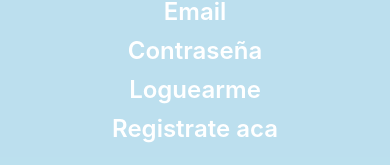
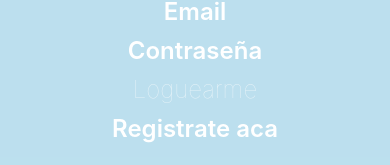
Before and after one commit to priscillaarslan/Proyectoprog3reactnative, a React Native app in the folder proyectoProg3/: screen /Login in a window 390 px wide. Shown: the part 352-517 px from the top of the page. Built offline with nearby package versions, Linux system fonts and the light colour scheme; no server answers.

Commit message:
arreglo comentarios y card

```diff
--- a/proyectoProg3/src/components/Card.js
+++ b/proyectoProg3/src/components/Card.js
@@ -106,11 +106,13 @@ class Card extends Component {
 
                 <Text>Descripcion del posteo: {this.props.data.data.Descripcion}</Text>
 
-               <Text>Ultimos cuatro comentarios</Text>
+               <Text>Ultimos comentarios</Text>
+               {this.props.data.data.Comentarios.length==0?<Text>No existen comentarios para este posteo</Text>:
                 <FlatList data={this.props.data.data.Comentarios.slice(-4)} keyExtractor={(data)=>data.createdAt} renderItem={({item})=>  <Text>autor:{item.autor} texto del mensaje: {item.textoComentario}</Text> }
-                    >
+                >
 
-            </FlatList>
+        </FlatList>   }
+
                 <TouchableOpacity onPress={() => this.props.navigation.navigate('Comment',{id:this.props.data.id})}>  {/*hacemos esto para que me traiga los comentarios de un solo posteo*/}
                                     <Text>Ver todos los comentarios</Text>
                 </TouchableOpacity>
--- a/proyectoProg3/src/screens/Comment.js
+++ b/proyectoProg3/src/screens/Comment.js
@@ -1,5 +1,5 @@
 import React, { Component } from 'react';
-import { View, Text, FlatList,TextInput, StyleSheet, TouchableOpacity,Modal} from 'react-native';
+import { View, Text, FlatList,TextInput, StyleSheet, TouchableOpacity,Modal, LogBox} from 'react-native';
 import {auth, db} from '../firebase/config';
 import firebase from 'firebase';
 import "firebase/firestore";
@@ -18,9 +18,9 @@ class Comment extends Component {
     }
     componentDidMount(){
         db.collection("posteos").doc(this.props.route.params.id).onSnapshot((docs) => {
-            console.log(docs)
+
             this.setState({
-                comentarios:docs.data().Comentarios
+                comentarios:docs.data().Comentarios.sort((a, b) => a.createdAt - b.createdAt).reverse()
 
             })
         })
@@ -62,7 +62,7 @@ class Comment extends Component {
 <Text>Aun no hay comentarios</Text>
                     </View>
                    :
-                     <FlatList data={this.state.comentarios} keyExtractor={(data)=>data.createdAt} renderItem={({item})=>  <Text>autor:{item.autor} texto del mensaje: {item.textoComentario}</Text> }
+                     <FlatList style={styles.boxComentarios} data={this.state.comentarios} keyExtractor={(data)=>data.createdAt} renderItem={({item})=>  <Text>autor:{item.autor} texto del mensaje: {item.textoComentario}</Text> }
                     >
 
             </FlatList>
@@ -103,6 +103,10 @@ const styles = StyleSheet.create({
         backgroundColor: 'rgba(135, 206, 235, 0.5)',
         flex:1,
 
+    },
+    boxComentarios:{
+     maxHeight: 150,
+
     }
 
 
--- a/proyectoProg3/src/screens/Login.js
+++ b/proyectoProg3/src/screens/Login.js
@@ -58,10 +58,10 @@ class Login extends Component {
            {
             this.state.email == '' || this.state.contraseña == '' ?
            < TouchableOpacity>
-             <Text style={styles.texto3}> Loguearme </Text>
+             <Text style={styles.texto3Desactivado}> Loguearme </Text>
            </TouchableOpacity >:
               <  TouchableOpacity  onPress={()=>this.loguear(this.state.email,this.state.contraseña)}>
-              <Text > Loguearme </Text>
+              <Text style={styles.texto3}> Loguearme </Text>
             </TouchableOpacity>
            }
 <Text style={styles.texto4}  onPress={() => this.props.navigation.navigate("Registro")}> Registrate aca </Text>
@@ -108,6 +108,13 @@ const styles = StyleSheet.create({
         textAlign: 'center',
         marginTop: 10
     },
+    texto3Desactivado:{
+        fontWeight: 100,
+        color: 'rgba(255,255,255,0.6)',
+        fontSize: 24,
+        textAlign: 'center',
+        marginTop: 10
+    },
     texto4:{
         fontWeight: 600,
         color: 'rgb(255,255,255)',
--- a/proyectoProg3/src/screens/Profile.js
+++ b/proyectoProg3/src/screens/Profile.js
@@ -47,10 +47,11 @@ class Profile extends Component {
 
     }
     eliminarPerfil(){
+         db.collection('users').doc(this.state.usuario[0].id).delete()
+      .then(()=>{
         auth.currentUser.delete()
-        .then(()=> {
-            db.collection('users').doc(this.state.usuario.id).delete()
-        })
+      })
+
         .then(()=> {
             this.props.navigation.navigate('Registro')
         })
--- a/proyectoProg3/src/screens/Registro.js
+++ b/proyectoProg3/src/screens/Registro.js
@@ -162,7 +162,7 @@ texto5:{
     marginTop: 10
 },
 texto6:{
-    fontWeight: 600,
+    fontWeight: 100,
     color: 'black',
     fontSize: 24,
     textAlign: 'center',
```
Also changed, not shown: proyectoProg3/src/screens/Usersprofile.js (deleted).
